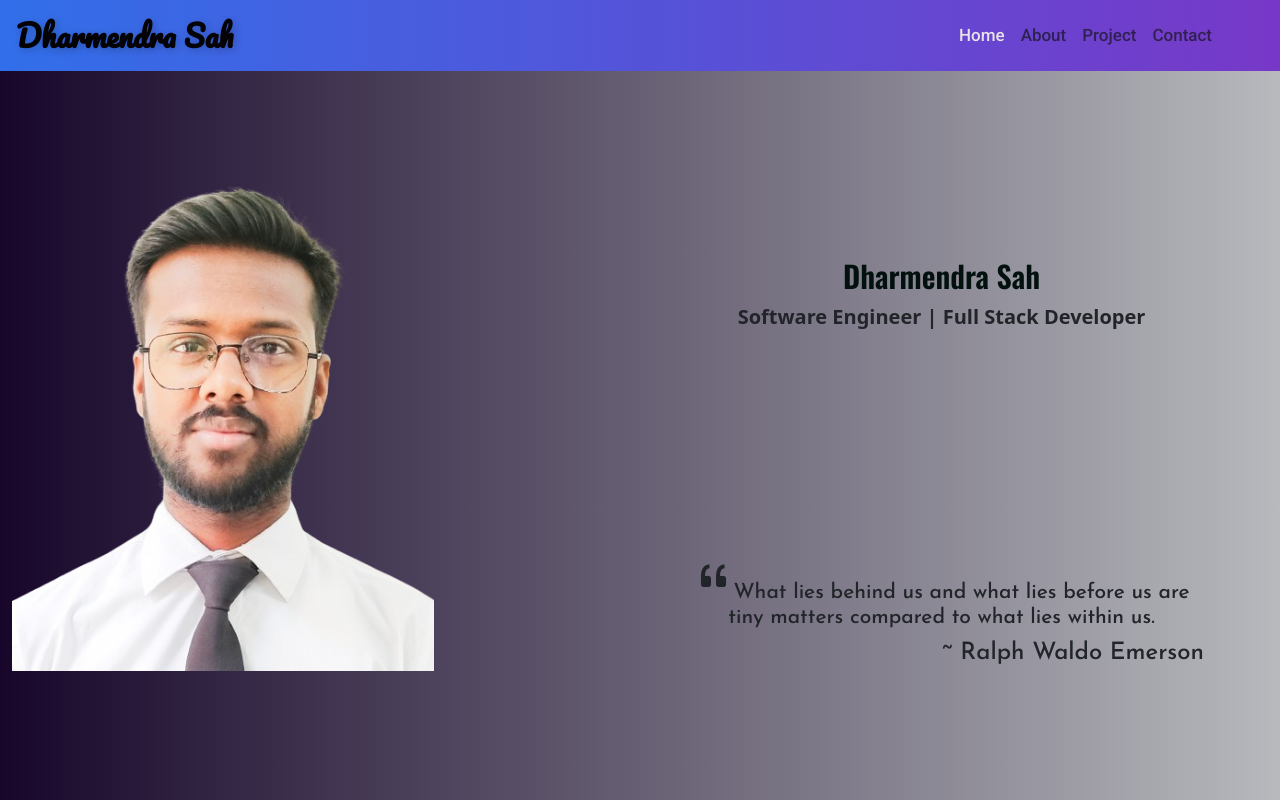
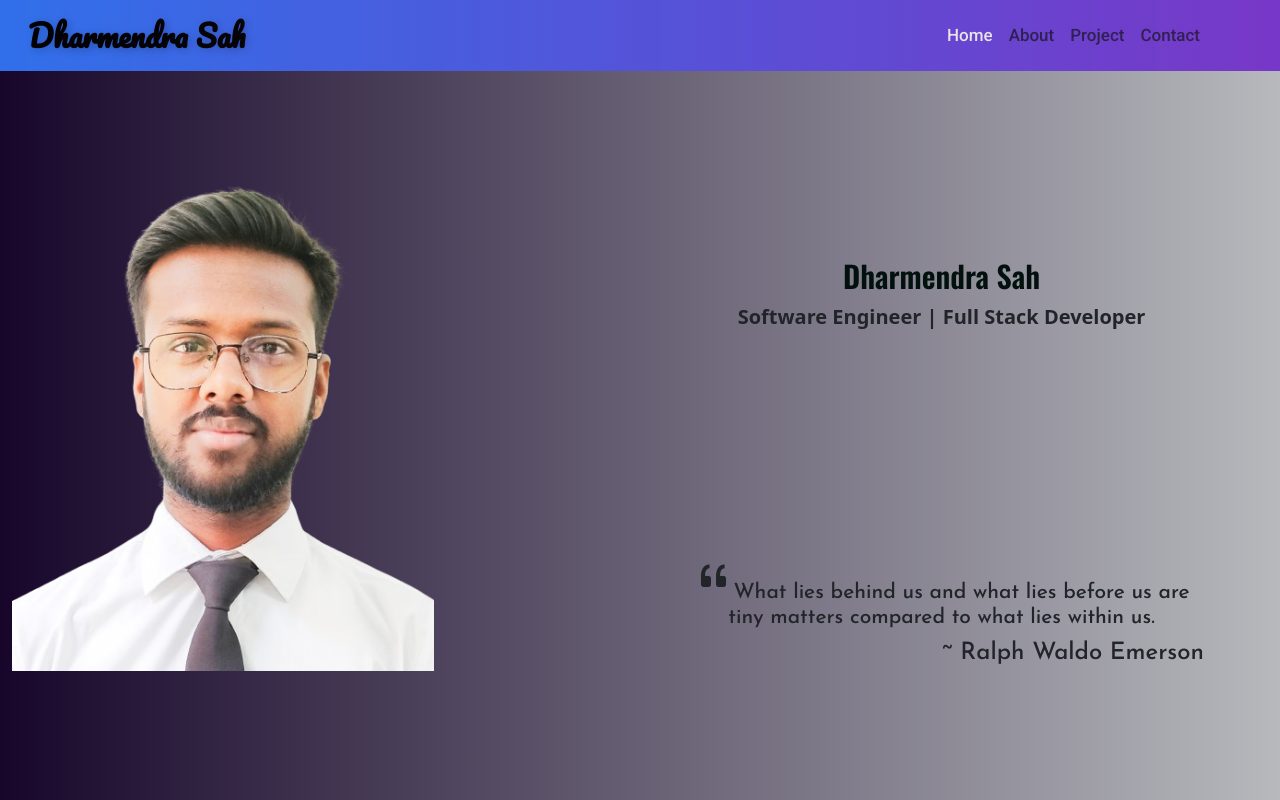
Before and after one commit to Dharmendra2567/DharmendraSah, a React (Create React App) app: page / in a window 1280 px wide. Shown: the top 800 px of the page. Built offline with nearby package versions, Linux system fonts and the light colour scheme.

Commit message:
sticky navbar overflowing updated

```diff
--- a/src/components/layout/Navbar.js
+++ b/src/components/layout/Navbar.js
@@ -32,8 +32,8 @@ const Navbar = () => {
     };
 
     return (
-        <div className='container-fluid'>
-            <div className='row fixed-top mb-5' style={{ opacity: isMenuOpen ? '1.0' : '0.9' }}>
+        <div className='container-fluid fixed-top'>
+            <div className='row' style={{ opacity: isMenuOpen ? '1.0' : '0.9' }}>
             <nav className="navbar navbar-expand-lg custom-bg">
                 <div className="container-fluid nav-font">
                     <Link className="navbar-brand custom-font px-lg-3">Dharmendra Sah</Link>
--- a/src/css/Design.css
+++ b/src/css/Design.css
@@ -9,8 +9,8 @@
 .fixed-top {
     position: fixed;
     top: 0;
-    right: 0;
-    left: 0;
+    /* right: 0;
+    left: 0; */
     z-index: 1030;
   }
 .custom-font {
```
